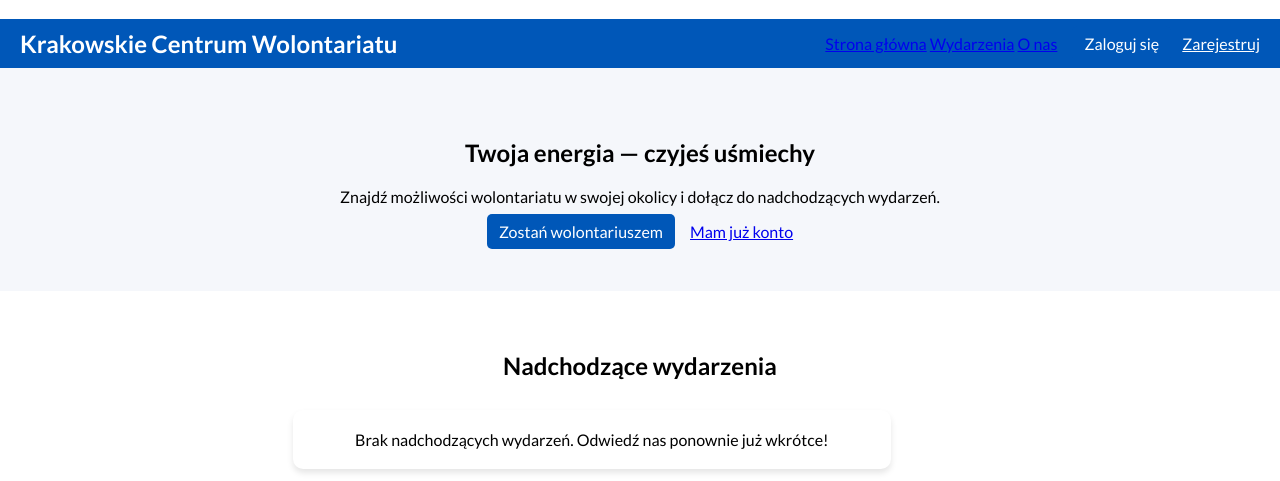
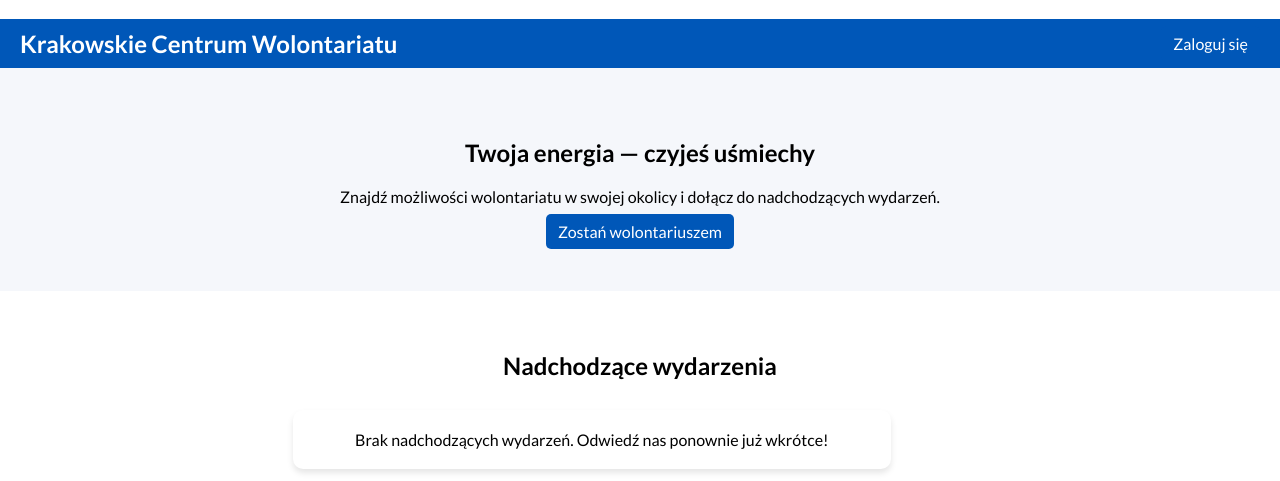
Before and after one commit to szejd/HackYeah_2025, a FastAPI app: page / in a window 1280 px wide. Shown: the top 481 px of the page. Run offline with FastAPI, Linux system fonts and the light colour scheme.

Commit message:
Removed duplicated transitions

```diff
--- a/app/templates/base.html
+++ b/app/templates/base.html
@@ -11,11 +11,7 @@
 <header>
     <div class="logo"><a href="{{ url_for('home') }}" style="color:inherit;text-decoration:none;">Krakowskie Centrum Wolontariatu</a></div>
     <nav>
-        <a href="{{ url_for('home') }}">Strona główna</a>
-        <a href="#">Wydarzenia</a>
-        <a href="#">O nas</a>
         <a href="/login" class="login-btn" style="margin-left:12px;">Zaloguj się</a>
-        <a href="/register" style="color:#fff;margin-left:8px;">Zarejestruj</a>
     </nav>
 </header>
 
--- a/app/templates/index.html
+++ b/app/templates/index.html
@@ -7,7 +7,6 @@
     <p>Znajdź możliwości wolontariatu w swojej okolicy i dołącz do nadchodzących wydarzeń.</p>
     <div style="margin-top:16px;">
         <a href="/register" class="login-btn">Zostań wolontariuszem</a>
-        <a href="/login" style="margin-left:12px;">Mam już konto</a>
     </div>
 </section>
 
```
